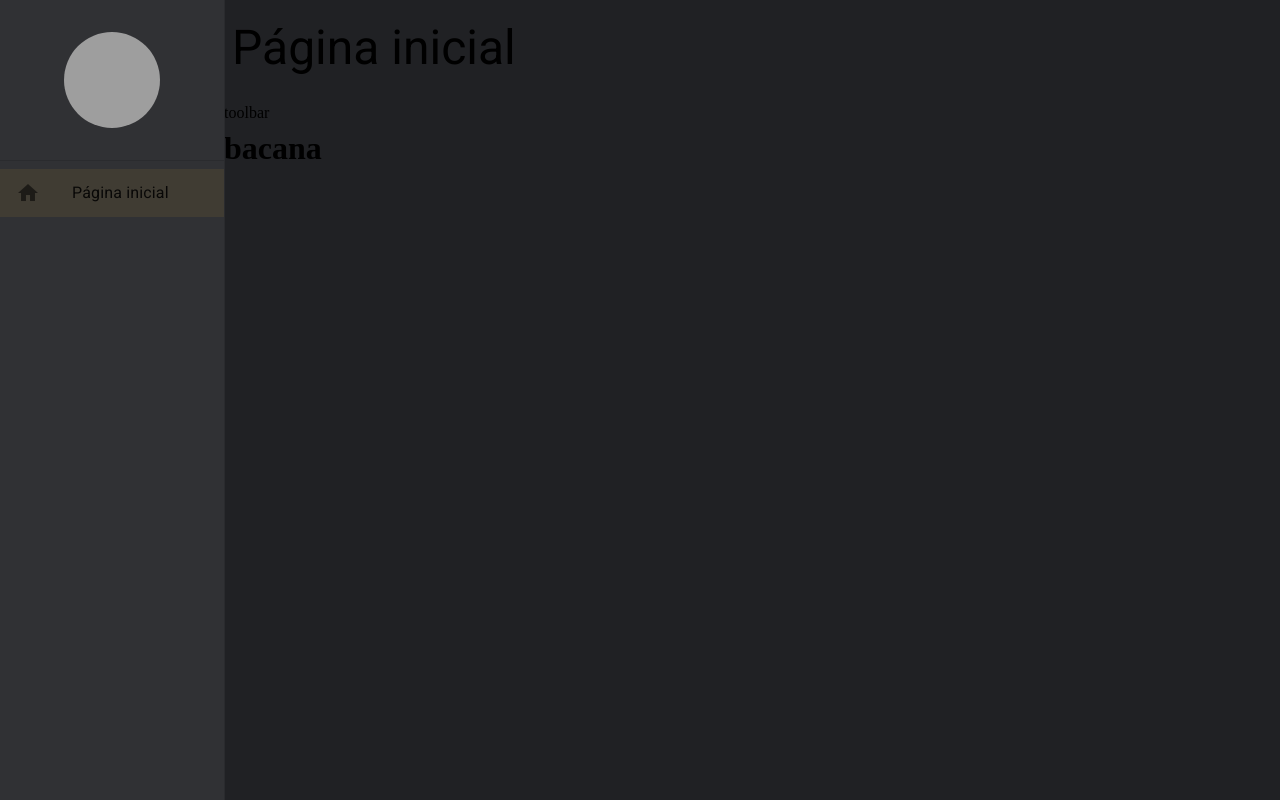
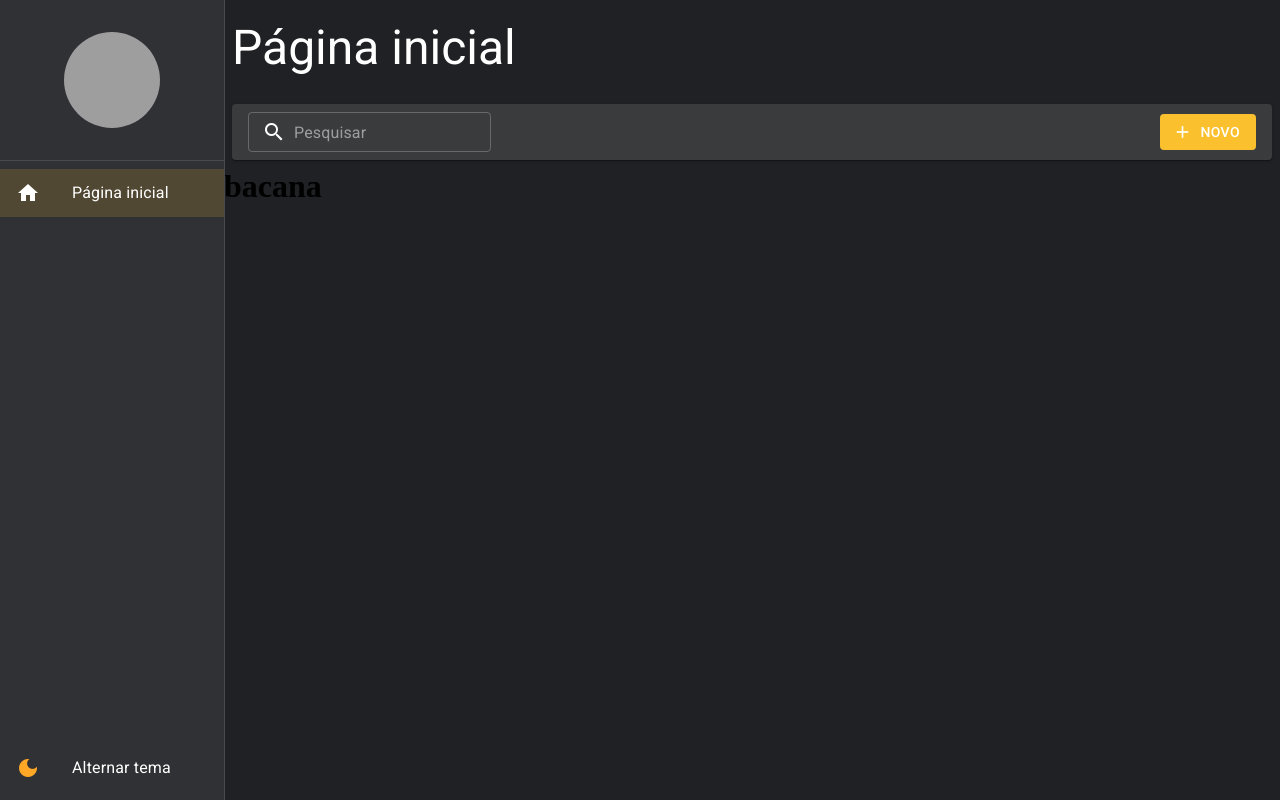
Before and after one commit to jeanwisotscki/dashboard, a React (Vite) app: page / in a window 1280 px wide. Built offline with nearby package versions, Linux system fonts and the light colour scheme; grey boxes are pictures that could not be loaded.

Commit message:
barra de ferramentas

```diff
--- a/src/pages/Dashboard.tsx
+++ b/src/pages/Dashboard.tsx
@@ -1,8 +1,12 @@
+import { Toolbar } from "../shared/components/Toolbar";
 import { LayoutBasePage } from "../shared/layouts/LayoutBasePage";
 
 export const Dashboard = () => {
   return (
-    <LayoutBasePage titulo="Página inicial" toolbar="toolbar">
+    <LayoutBasePage
+      titulo="Página inicial"
+      toolbar={<Toolbar showInputSearch />}
+    >
       bacana
     </LayoutBasePage>
   );
--- a/src/shared/components/Sidebar/index.tsx
+++ b/src/shared/components/Sidebar/index.tsx
@@ -13,6 +13,7 @@ import {
 import { Box } from "@mui/system";
 import { useMatch, useNavigate, useResolvedPath } from "react-router-dom";
 import { useDrawerContext } from "../../contexts/DrawerContext";
+import { useAppThemeContext } from "../../contexts/ThemeContext";
 
 interface ISidebarProps {
   children: React.ReactNode;
@@ -54,6 +55,7 @@ export const Sidebar: React.FC<ISidebarProps> = ({ children }) => {
   const theme = useTheme();
   const smDown = useMediaQuery(theme.breakpoints.down("sm"));
   const { isDrawerOpen, toggleDrawerOpen, drawerOptions } = useDrawerContext();
+  const { toggleTheme, themeName } = useAppThemeContext();
 
   return (
     <>
@@ -95,6 +97,18 @@ export const Sidebar: React.FC<ISidebarProps> = ({ children }) => {
               ))}
             </List>
           </Box>
+          <Box>
+            <List component="nav">
+              <ListItemButton onClick={toggleTheme}>
+                <ListItemIcon>
+                  <Icon color="warning">
+                    {themeName === "dark" ? "dark_mode" : "light_mode"}
+                  </Icon>
+                </ListItemIcon>
+                <ListItemText primary="Alternar tema" />
+              </ListItemButton>
+            </List>
+          </Box>
         </Box>
       </Drawer>
       <Box height="100vh" marginLeft={smDown ? 0 : theme.spacing(28)}>
--- /dev/null
+++ b/src/shared/components/Toolbar/index.tsx
@@ -0,0 +1,72 @@
+import React from "react";
+import {
+  Box,
+  Button,
+  TextField,
+  Paper,
+  useTheme,
+  InputAdornment,
+  Icon,
+} from "@mui/material";
+
+interface IToolbarProps {
+  searchText?: string;
+  showInputSearch?: boolean;
+  whenChangeSearchText?: (newText: string) => void;
+  addButtonText?: string;
+  showAddButton?: boolean;
+  whenClickOnButton?: () => void;
+}
+
+export const Toolbar: React.FC<IToolbarProps> = ({
+  searchText = "",
+  showInputSearch = false,
+  whenChangeSearchText,
+  addButtonText = "Novo",
+  showAddButton = true,
+  whenClickOnButton,
+}) => {
+  const theme = useTheme();
+
+  return (
+    <Box
+      height={theme.spacing(7)}
+      display="flex"
+      alignItems="center"
+      gap={1}
+      marginX={1}
+      padding={1}
+      paddingX={2}
+      component={Paper}
+    >
+      {showInputSearch && (
+        <TextField
+          value={searchText}
+          onChange={(e) => whenChangeSearchText?.(e.target.value)}
+          size="small"
+          placeholder="Pesquisar"
+          InputProps={{
+            startAdornment: (
+              <InputAdornment position="start">
+                <Icon>search</Icon>
+              </InputAdornment>
+            ),
+          }}
+        />
+      )}
+      <Box display="flex" justifyContent="end" flex={1}>
+        {showAddButton && (
+          <Button
+            onClick={whenClickOnButton}
+            variant="contained"
+            color="primary"
+            startIcon={<Icon>add</Icon>}
+            disableElevation
+          >
+            {addButtonText}
+          </Button>
+        )}
+      </Box>
+    </Box>
+  );
+};
--- a/src/shared/themes/Dark.ts
+++ b/src/shared/themes/Dark.ts
@@ -3,6 +3,7 @@ import { cyan, yellow } from "@mui/material/colors";
 
 export const DarkTheme = createTheme({
   palette: {
+    mode: "dark",
     primary: {
       main: yellow[700],
       dark: yellow[800],
@@ -20,4 +21,9 @@ export const DarkTheme = createTheme({
       default: "#202124",
     },
   },
+  typography: {
+    allVariants: {
+      color: "#ffffff",
+    },
+  },
 });
```
